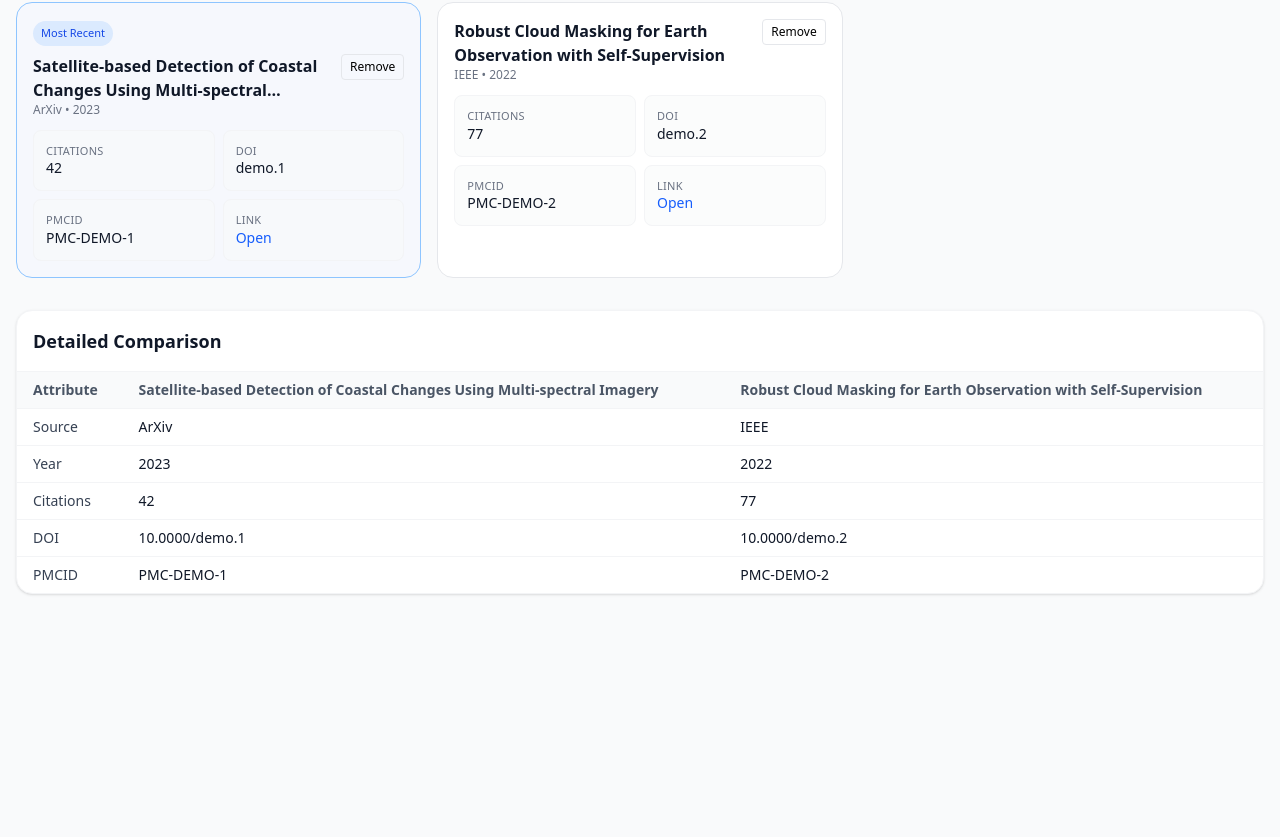
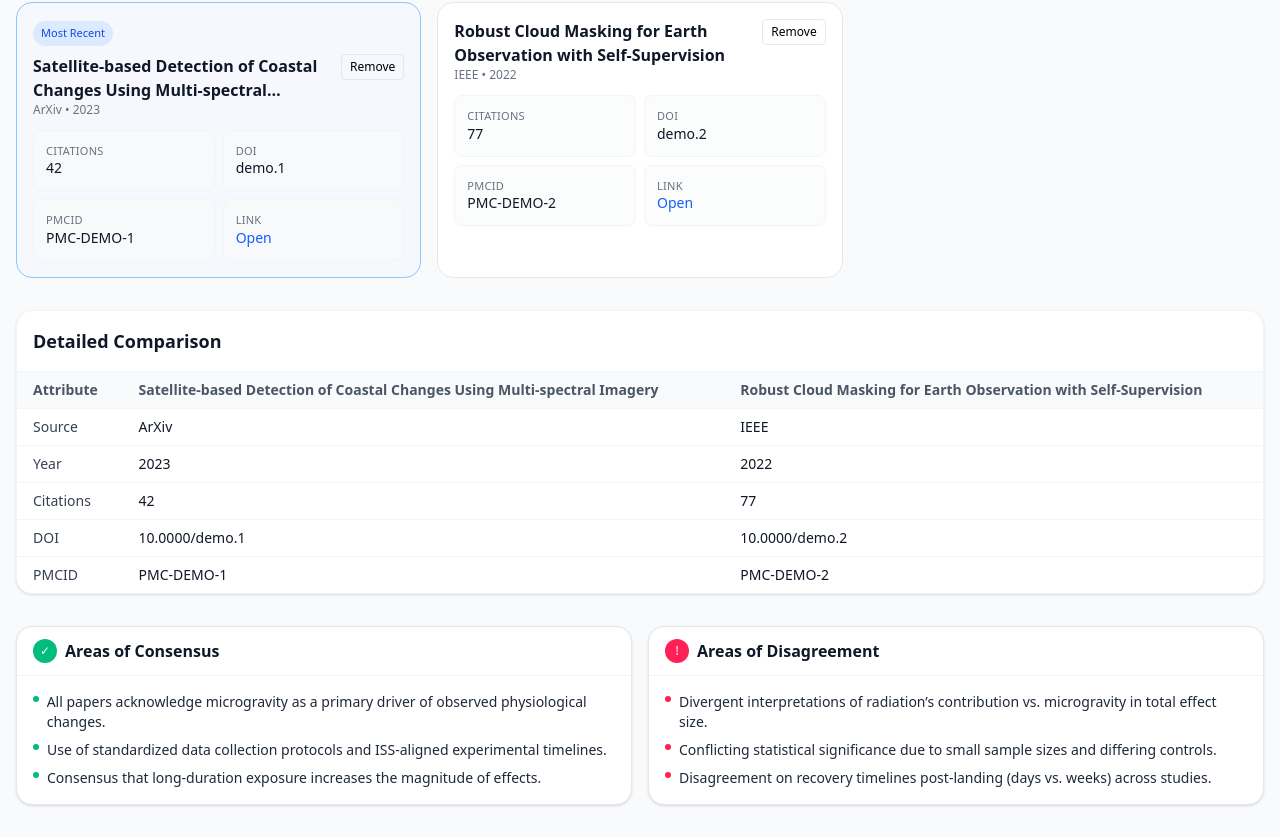
Before and after one commit to Abhaysoft-inc/nasa-space-apps-challenge-gzb, a Next.js app in the folder client/: page /papers/compare in a window 1280 px wide. Shown: the part 281-1118 px from the top of the page. Before the commit the page ends 907 px from the top, so only its background shows below. Built offline with nearby package versions, Linux system fonts and the light colour scheme.

Commit message:
Add Consensus & Disagreement section to ComparePage

```diff
--- a/client/src/app/papers/compare/page.jsx
+++ b/client/src/app/papers/compare/page.jsx
@@ -185,6 +185,35 @@ export default function ComparePage() {
                         </div>
                     </div>
                 )}
+
+                {/* Consensus & Disagreement section (hard-coded) */}
+                {items.length > 0 && (
+                    <div className="mt-8 grid grid-cols-1 md:grid-cols-2 gap-4">
+                        <div className="rounded-2xl border border-gray-200 bg-white shadow-sm hover:shadow-md transition-all duration-200 hover:-translate-y-0.5">
+                            <div className="px-4 py-3 border-b border-gray-100 flex items-center gap-2">
+                                <span className="inline-flex items-center justify-center w-6 h-6 rounded-full bg-emerald-500 text-white text-xs">✓</span>
+                                <h3 className="text-gray-900 font-semibold">Areas of Consensus</h3>
+                            </div>
+                            <ul className="p-4 space-y-2 text-sm text-gray-800">
+                                <li className="flex gap-2"><span className="mt-1 w-1.5 h-1.5 rounded-full bg-emerald-500"></span> All papers acknowledge microgravity as a primary driver of observed physiological changes.</li>
+                                <li className="flex gap-2"><span className="mt-1 w-1.5 h-1.5 rounded-full bg-emerald-500"></span> Use of standardized data collection protocols and ISS-aligned experimental timelines.</li>
+                                <li className="flex gap-2"><span className="mt-1 w-1.5 h-1.5 rounded-full bg-emerald-500"></span> Consensus that long-duration exposure increases the magnitude of effects.</li>
+                            </ul>
+                        </div>
+
+                        <div className="rounded-2xl border border-gray-200 bg-white shadow-sm hover:shadow-md transition-all duration-200 hover:-translate-y-0.5">
+                            <div className="px-4 py-3 border-b border-gray-100 flex items-center gap-2">
+                                <span className="inline-flex items-center justify-center w-6 h-6 rounded-full bg-rose-500 text-white text-xs">!</span>
+                                <h3 className="text-gray-900 font-semibold">Areas of Disagreement</h3>
+                            </div>
+                            <ul className="p-4 space-y-2 text-sm text-gray-800">
+                                <li className="flex gap-2"><span className="mt-1 w-1.5 h-1.5 rounded-full bg-rose-500"></span> Divergent interpretations of radiation’s contribution vs. microgravity in total effect size.</li>
+                                <li className="flex gap-2"><span className="mt-1 w-1.5 h-1.5 rounded-full bg-rose-500"></span> Conflicting statistical significance due to small sample sizes and differing controls.</li>
+                                <li className="flex gap-2"><span className="mt-1 w-1.5 h-1.5 rounded-full bg-rose-500"></span> Disagreement on recovery timelines post-landing (days vs. weeks) across studies.</li>
+                            </ul>
+                        </div>
+                    </div>
+                )}
             </div>
         </div>
     )
```
